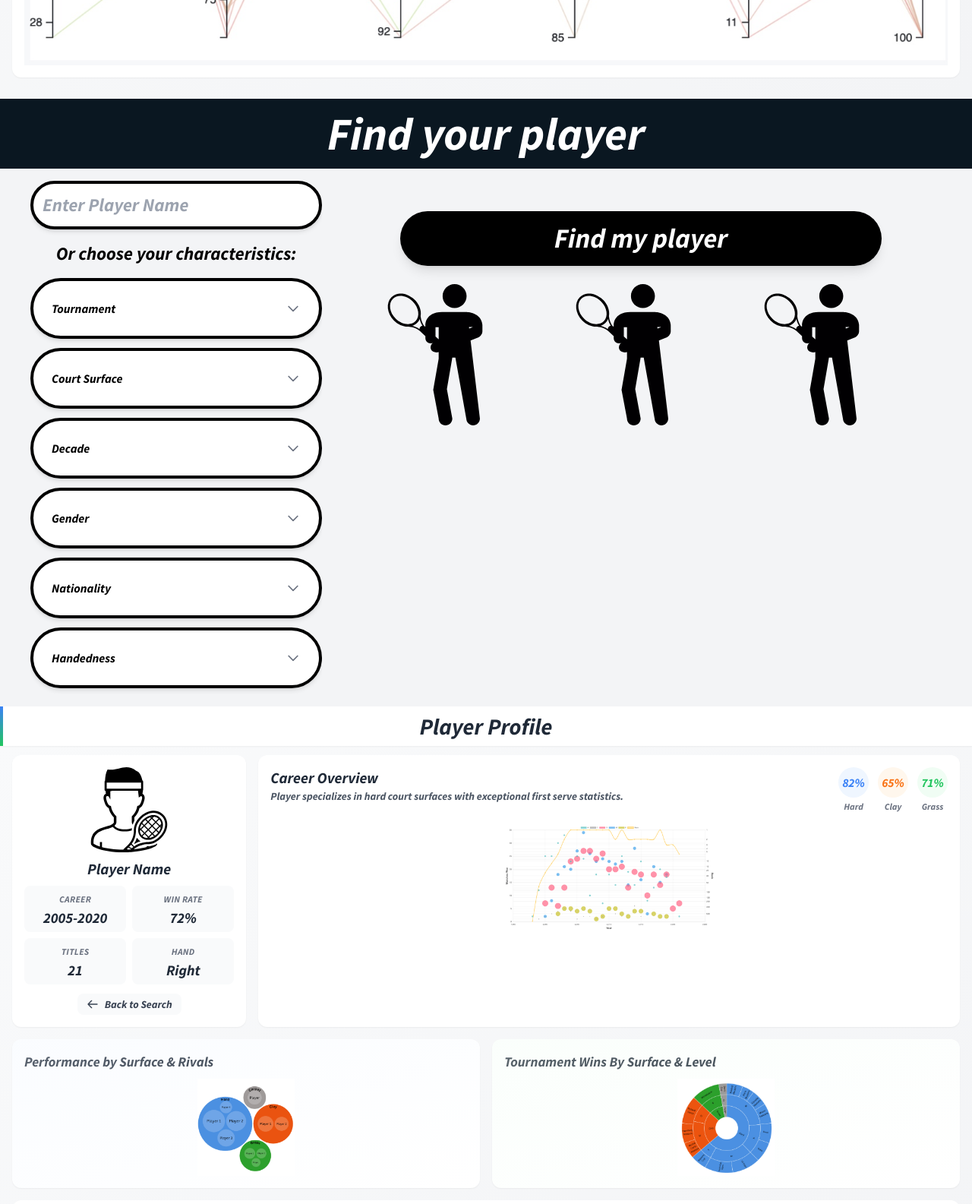
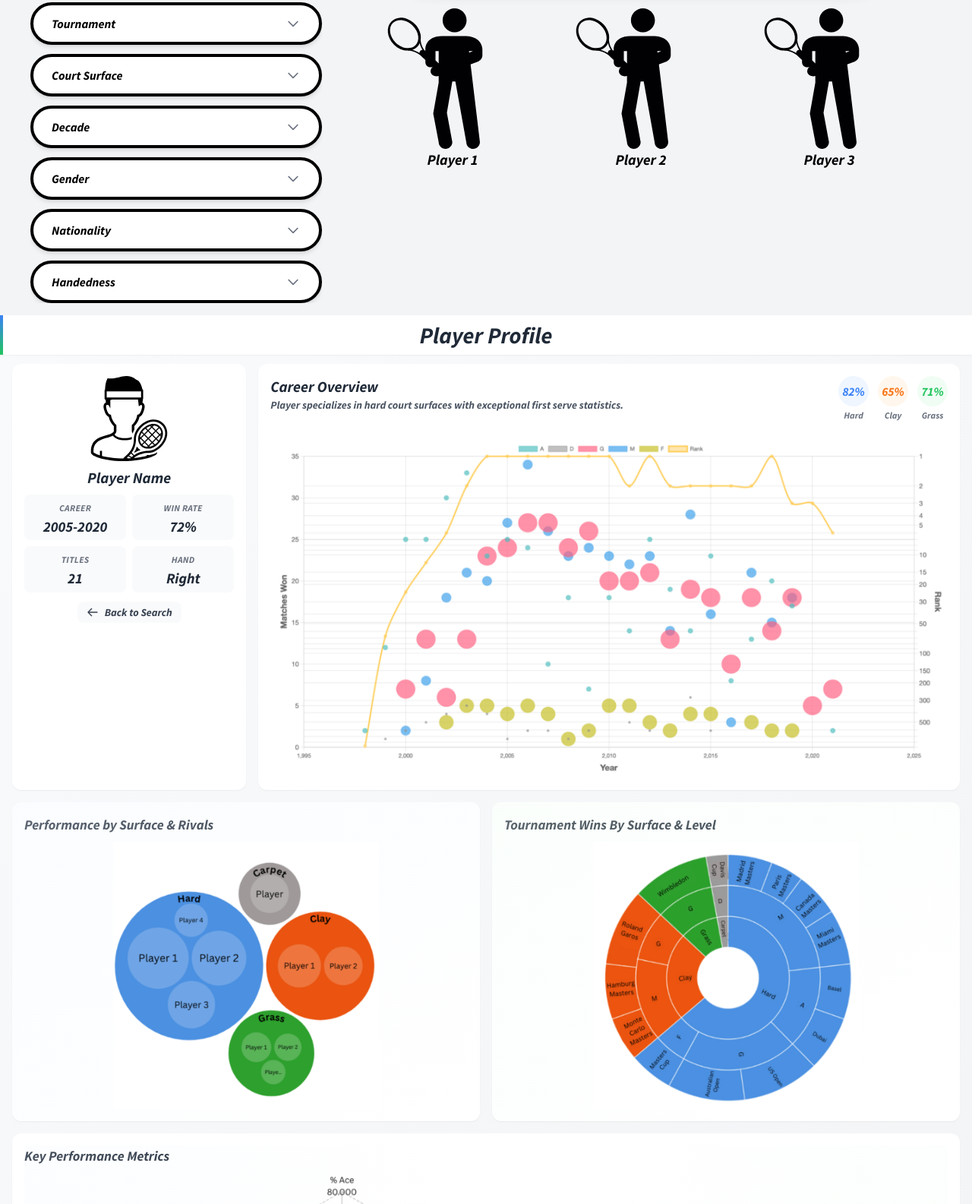
Before and after one commit to com-480-data-visualization/band_data, a plain HTML site: page docs/index.html in a window 1280 px wide. Shown: the part 4166-5751 px from the top of the page at 76% size. Drawn offline with nearby package versions, Linux system fonts and the light colour scheme.

Commit message:
update spacing and size issues

```diff
--- a/docs/components/find-your-player.html
+++ b/docs/components/find-your-player.html
@@ -1,4 +1,4 @@
-<div class="bg-gray-100 h-screen flex flex-col" id="player-finder">
+<div class="bg-gray-100 flex flex-col" id="player-finder">
   <!-- Header  -->
   <header class="w-full py-4 bg-[#0a1721] text-white text-center">
     <h1 class="text-4xl md:text-6xl font-bold">Find your player</h1>
@@ -37,22 +37,25 @@
 
       <!-- Results -->
       <div class="grid grid-cols-1 md:grid-cols-3 gap-4 px-2 md:px-8">
-        <div class="flex justify-center">
+        <div class="flex justify-center text-center">
           <a href="#player-profile-section" onclick="document.getElementById('player-profile-section').scrollIntoView({behavior: 'smooth'})"
              class="transform hover:scale-105 transition-all">
             <img src="assets/icons/tennis-player-silhouette-svgrepo-com-2.svg" alt="Player Icon" class="w-4/5 max-w-xs rounded-lg" />
+            <p>Player 1</p>
           </a>
         </div>
-        <div class="flex justify-center">
+        <div class="flex justify-center text-center">
           <a href="#player-profile-section" onclick="document.getElementById('player-profile-section').scrollIntoView({behavior: 'smooth'})"
              class="transform hover:scale-105 transition-all">
             <img src="assets/icons/tennis-player-silhouette-svgrepo-com-2.svg" alt="Player Icon" class="w-4/5 max-w-xs rounded-lg" />
+            <p>Player 2</p>
           </a>
         </div>
-        <div class="flex justify-center">
+        <div class="flex justify-center text-center">
           <a href="#player-profile-section" onclick="document.getElementById('player-profile-section').scrollIntoView({behavior: 'smooth'})"
              class="transform hover:scale-105 transition-all">
             <img src="assets/icons/tennis-player-silhouette-svgrepo-com-2.svg" alt="Player Icon" class="w-4/5 max-w-xs rounded-lg" />
+            <p>Player 3</p>
           </a>
         </div>
       </div>
--- a/docs/components/player-profile.html
+++ b/docs/components/player-profile.html
@@ -1,4 +1,4 @@
-<div class="bg-gradient-to-br from-gray-50 to-gray-100 min-h-screen overflow-y-auto" id="player-profile">
+<div class="bg-gradient-to-br from-gray-50 to-gray-100 overflow-y-auto" id="player-profile">
   <!-- Header -->
   <header class="w-full py-2 bg-white shadow-sm text-center relative">
     <div class="absolute left-0 top-0 h-full w-1 bg-gradient-to-b from-blue-500 to-green-500"></div>
@@ -81,7 +81,7 @@
         <!-- Timeline visualization  -->
         <div class="relative">
           <div class="absolute inset-0 bg-gradient-to-r from-transparent via-blue-50 to-transparent opacity-50 rounded-lg"></div>
-          <div class="w-full h-36 bg-white rounded-lg overflow-hidden relative">
+          <div class="w-full bg-white rounded-lg overflow-hidden relative">
             <img src="assets/graphs/performance-timeline.png" alt="Performance Timeline" class="w-full h-full object-contain" />
           </div>
         </div>
@@ -93,20 +93,20 @@
       <!-- Left graph  -->
       <div class="bg-white rounded-xl shadow-sm p-4 relative overflow-hidden">
         <h3 class="text-lg font-semibold text-gray-800 mb-2 relative">Performance by Surface & Rivals</h3>
-        <div class="w-full h-32 bg-white flex items-center justify-center rounded-lg">
+        <div class="w-full bg-white flex items-center justify-center rounded-lg">
           <!-- Subtle highlight for the graph area -->
           <div class="absolute inset-0 bg-gradient-to-br from-blue-50 to-transparent opacity-30 rounded-lg"></div>
-          <img src="assets/graphs/rivalries.png" alt="Biggest Rivalries" class="w-full h-full object-contain relative" />
+          <img src="assets/graphs/rivalries.png" alt="Biggest Rivalries" class="w-3/5 h-full object-contain relative" />
         </div>
       </div>
 
       <!-- Right graph  -->
       <div class="bg-white rounded-xl shadow-sm p-4 relative overflow-hidden">
         <h3 class="text-lg font-semibold text-gray-800 mb-2 relative">Tournament Wins By Surface & Level</h3>
-        <div class="w-full h-32 bg-white flex items-center justify-center rounded-lg">
+        <div class="w-full bg-white flex items-center justify-center rounded-lg">
           <!-- Subtle highlight for the graph area -->
           <div class="absolute inset-0 bg-gradient-to-br from-green-50 to-transparent opacity-30 rounded-lg"></div>
-          <img src="assets/graphs/tournament-wins.png" alt="Tournament Wins" class="w-full h-full object-contain relative" />
+          <img src="assets/graphs/tournament-wins.png" alt="Tournament Wins" class="w-3/5 h-full object-contain relative" />
         </div>
       </div>
     </div>
@@ -116,10 +116,10 @@
       <div class="flex flex-col md:flex-row relative">
         <div class="w-full md:w-2/3">
           <h3 class="text-lg font-semibold text-gray-800 mb-2">Key Performance Metrics</h3>
-          <div class="h-32 md:h-36 flex items-center justify-center bg-white rounded-lg">
+          <div class="w-full flex items-center justify-center bg-white rounded-lg">
             <!-- highlight for the graph area -->
             <div class="absolute inset-0 bg-gradient-to-r from-blue-50 via-transparent to-green-50 opacity-20 rounded-lg"></div>
-            <img src="assets/graphs/performance-metrics.png" alt="Performance Metrics" class="w-full h-full object-contain" />
+            <img src="assets/graphs/performance-metrics.png" alt="Performance Metrics" class="w-3/5 h-full object-contain" />
           </div>
         </div>
 
--- a/docs/components/players-overview.html
+++ b/docs/components/players-overview.html
@@ -56,7 +56,7 @@
       <!-- Bottom section  -->
       <div class="bg-white rounded-xl shadow-sm p-4 relative overflow-hidden mb-4">
         <h2 class="text-xl font-semibold text-gray-800">Player style by surface</h2>
-        <p class="mt-2 mb-4 text-gray-600 text-sm">See how player statistics are influcenced by the surface.</p>
+        <p class="mt-2 mb-4 text-gray-600 text-sm">See how player statistics are influenced by the surface.</p>
         <div class="mb-4 flex items-center gap-2">
           <label for="overviewSurfaceDropdown" class="text-gray-700 font-medium whitespace-nowrap">Surface:</label>
           <select id="overviewSurfaceDropdown"
@@ -64,9 +64,10 @@
             <option value="hard">Hard</option>
             <option value="clay">Clay</option>
             <option value="grass">Grass</option>
+              <option value="carpet">Carpet</option>
           </select>
         </div>
-        <img src="assets/graphs/stats_across_surfaces.jpeg" alt="Performance Metrics" class="w-full h-full object-contain" />
+        <img src="assets/graphs/stats_across_surfaces.jpeg" alt="Performance Metrics" class="w-3/5 object-contain mx-auto" />
       </div>
     </div>
   </div>
--- a/docs/js/main.js
+++ b/docs/js/main.js
@@ -108,7 +108,7 @@ function createPlayerDropdowns() {
 
         // Create the dropdown button
         const button = document.createElement('button');
-        button.classList.add('w-full', 'px-6', 'py-6', 'font-bold', 'text-black', 'bg-white', 'border-4', 'border-black', 'rounded-full', 'shadow-md', 'focus:outline-none', 'flex', 'items-center', 'justify-between');
+        button.classList.add('w-full', 'px-6', 'py-3', 'font-bold', 'text-black', 'bg-white', 'border-4', 'border-black', 'rounded-full', 'shadow-md', 'focus:outline-none', 'flex', 'items-center', 'justify-between');
         button.innerHTML = `
             <span>${dropdownName}</span>
             <svg xmlns="http://www.w3.org/2000/svg" class="w-5 h-5 text-gray-500" fill="none" viewBox="0 0 24 24" stroke="currentColor">
```
